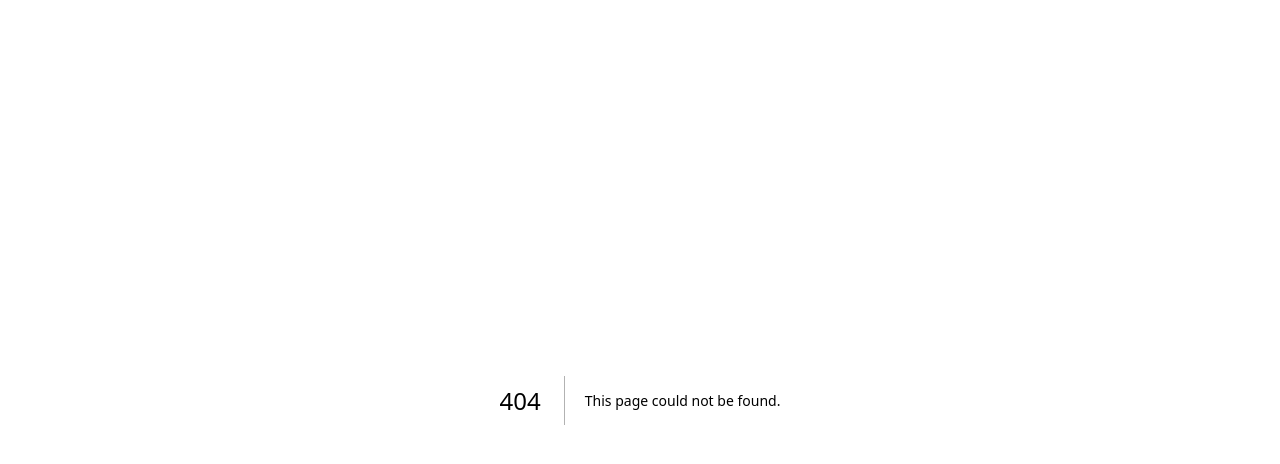
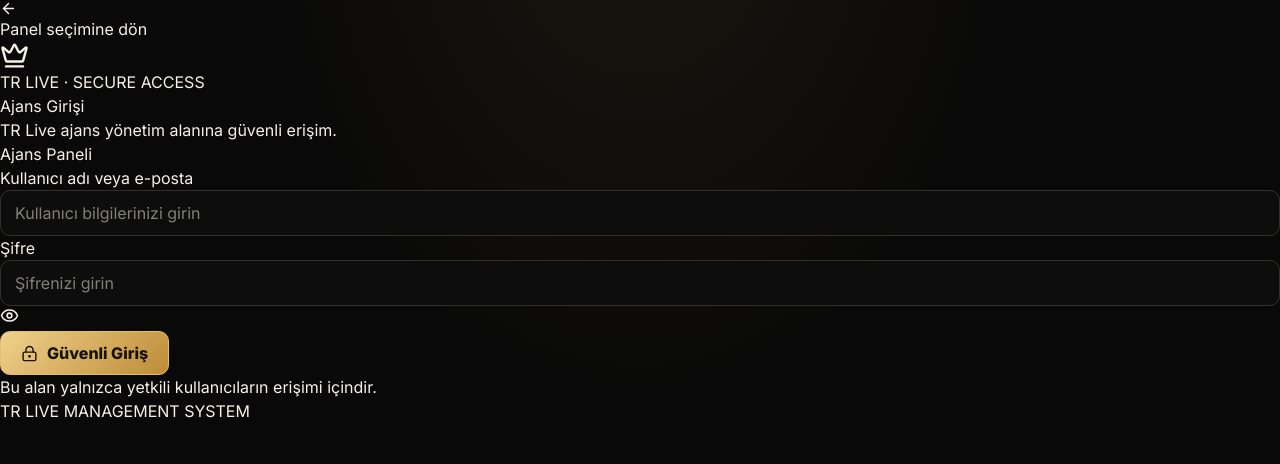
Before and after one commit to Trlive/Trlive-Web, a Next.js app: page /agency/login in a window 1280 px wide. Before the commit this address had no page. Shown: the top 464 px of the page. Built offline with nearby package versions, Linux system fonts and the light colour scheme.

Commit message:
Add Agency Login Page with metadata and PanelLogin

```diff
--- /dev/null
+++ b/src/app/agency/login/page.tsx
@@ -0,0 +1,16 @@
+import type { Metadata } from "next";
+import PanelLogin from "@/components/panel-login";
+
+export const metadata: Metadata = {
+  title: "Ajans Girişi",
+};
+
+export default function AgencyLoginPage() {
+  return (
+    <PanelLogin
+      panel="agency"
+      title="Ajans Girişi"
+      description="TR Live ajans yönetim alanına güvenli erişim."
+    />
+  );
+}
```
